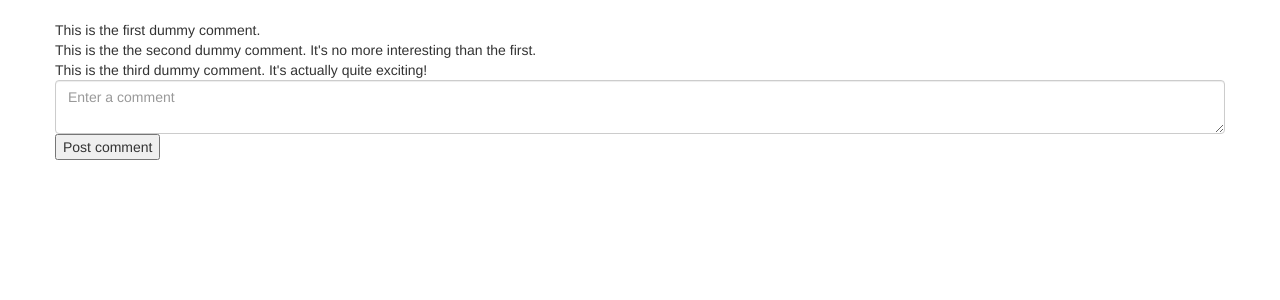
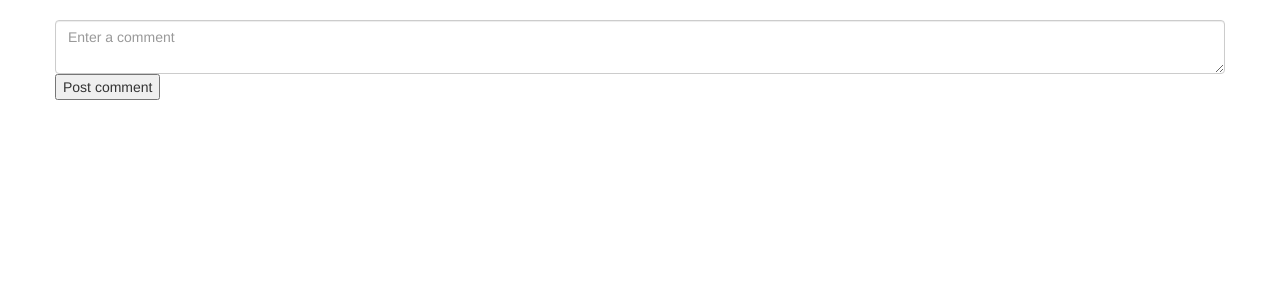
Before and after one commit to bjg222/bandb, a Flask app: page / in a window 1280 px wide. Shown: the part 52-352 px from the top of the page. Run offline with Flask 2, Linux system fonts and the light colour scheme; some libraries are stand-ins or nearby versions.

Commit message:
Actually works

```diff
--- a/flask_app.py
+++ b/flask_app.py
@@ -1,9 +1,14 @@
-from flask import Flask, render_template
+from flask import Flask, render_template, redirect, request, url_for
 
 app = Flask(__name__)
 app.secret_key = 'This is really unique and secret'
 app.config["DEBUG"] = True
 
-@app.route('/')
+comments = []
+
+@app.route('/', methods=["GET", "POST"])
 def index():
-    return render_template("main_page.html")
+    if request.method == "GET":
+        return render_template("main_page.html", comments=comments)
+    comments.append(request.form["contents"])
+    return redirect(url_for("index"))
--- a/templates/main_page.html
+++ b/templates/main_page.html
@@ -27,18 +27,11 @@
 
         <div class="container">
 
-        <div class="row">
-            This is the first dummy comment.
-        </div>
-
-        <div class="row">
-            This is the the second dummy comment.  It's no more interesting
-            than the first.
-        </div>
-
-        <div class="row">
-            This is the third dummy comment.  It's actually quite exciting!
-        </div>
+        {% for comment in comments %}
+            <div class="row">
+                {{ comment }}
+            </div>
+        {% endfor %}
 
         <div class="row">
             <form action="." method="POST">
```
